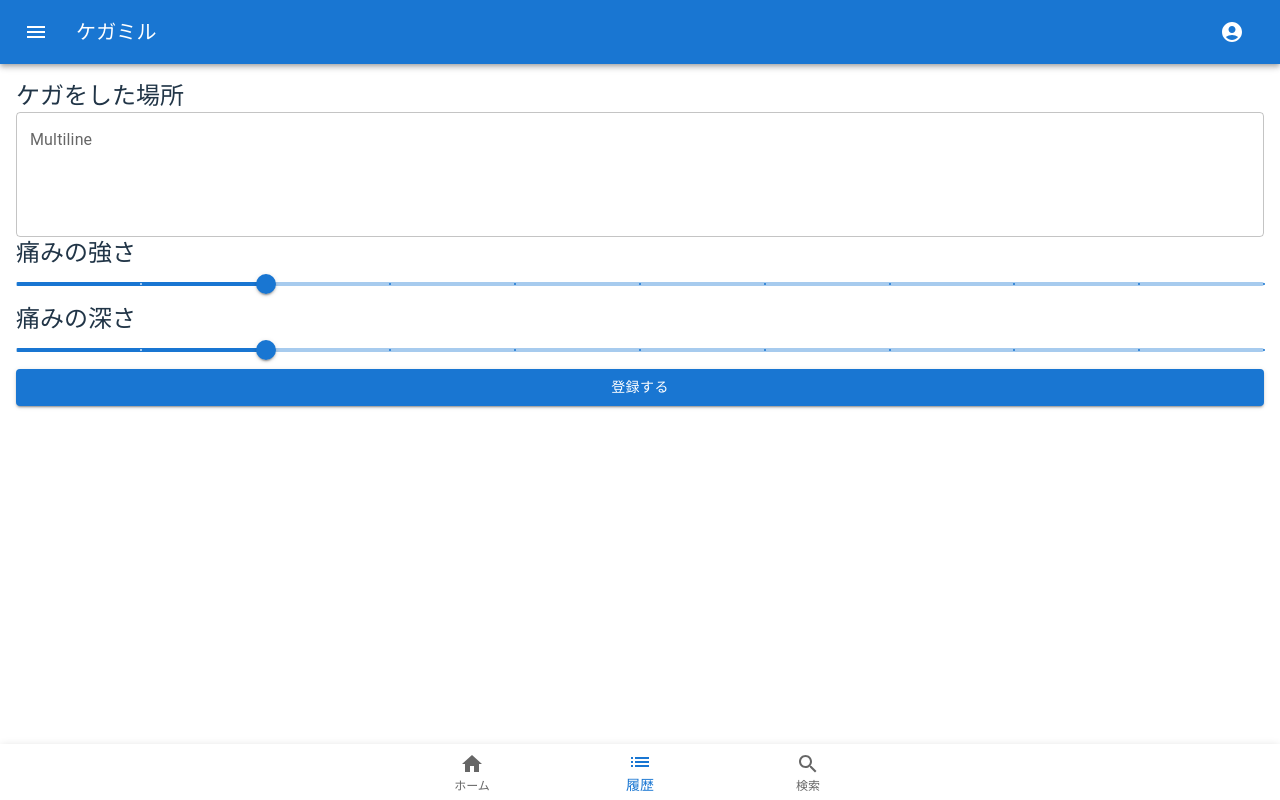
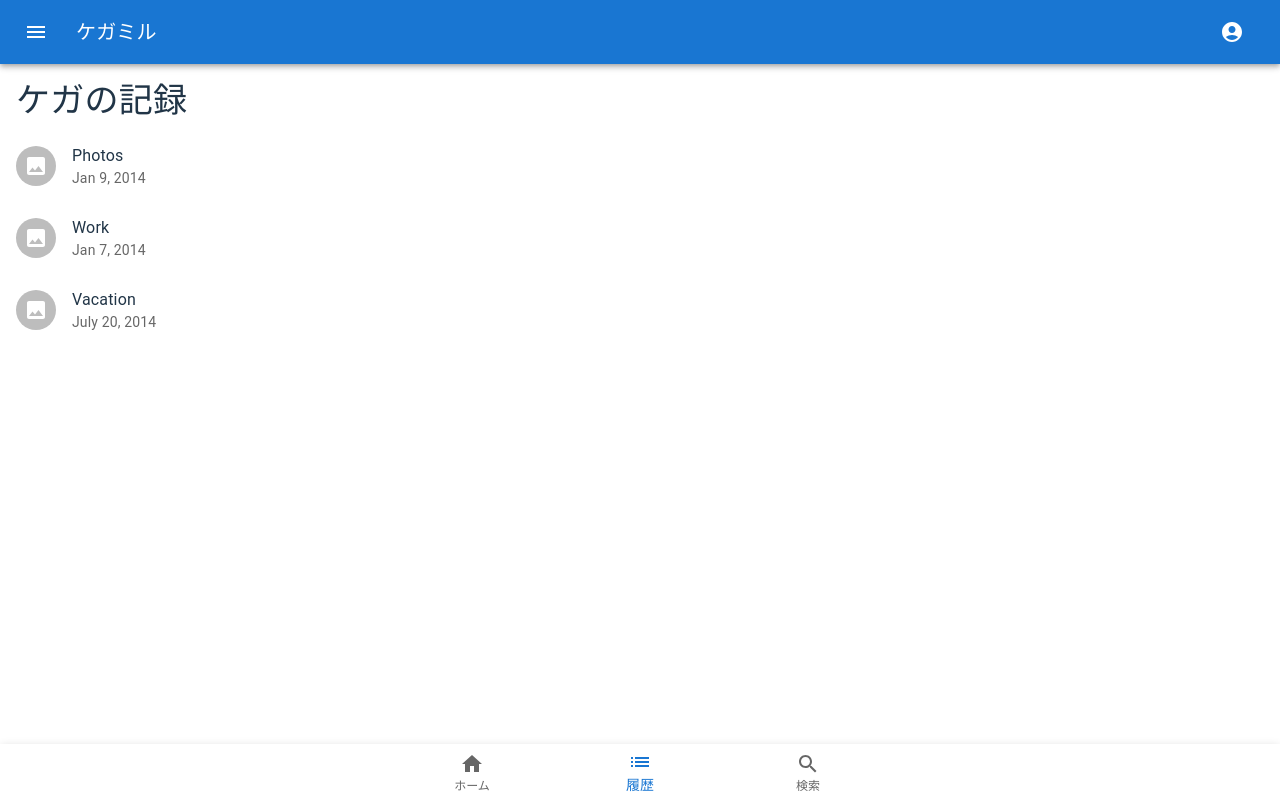
Before and after one commit to newt239/kegamiru, a React (Vite) app: page /list in a window 1280 px wide. Built offline with nearby package versions, Linux system fonts and the light colour scheme.

Commit message:
add: list page

```diff
--- a/src/routeTree.gen.ts
+++ b/src/routeTree.gen.ts
@@ -12,12 +12,18 @@
 
 import { Route as rootRoute } from './routes/__root'
 import { Route as ListImport } from './routes/list'
+import { Route as AddImport } from './routes/add'
 import { Route as IndexImport } from './routes/index'
 
 // Create/Update Routes
 
 const ListRoute = ListImport.update({
   path: '/list',
+  getParentRoute: () => rootRoute,
+} as any)
+
+const AddRoute = AddImport.update({
+  path: '/add',
   getParentRoute: () => rootRoute,
 } as any)
 
@@ -37,6 +43,13 @@ declare module '@tanstack/react-router' {
       preLoaderRoute: typeof IndexImport
       parentRoute: typeof rootRoute
     }
+    '/add': {
+      id: '/add'
+      path: '/add'
+      fullPath: '/add'
+      preLoaderRoute: typeof AddImport
+      parentRoute: typeof rootRoute
+    }
     '/list': {
       id: '/list'
       path: '/list'
@@ -49,7 +62,11 @@ declare module '@tanstack/react-router' {
 
 // Create and export the route tree
 
-export const routeTree = rootRoute.addChildren({ IndexRoute, ListRoute })
+export const routeTree = rootRoute.addChildren({
+  IndexRoute,
+  AddRoute,
+  ListRoute,
+})
 
 /* prettier-ignore-end */
 
@@ -60,11 +77,15 @@ export const routeTree = rootRoute.addChildren({ IndexRoute, ListRoute })
       "filePath": "__root.tsx",
       "children": [
         "/",
+        "/add",
         "/list"
       ]
     },
     "/": {
       "filePath": "index.tsx"
+    },
+    "/add": {
+      "filePath": "add.tsx"
     },
     "/list": {
       "filePath": "list.tsx"
--- a/src/routes/__root.tsx
+++ b/src/routes/__root.tsx
@@ -9,7 +9,7 @@ export const Route = createRootRoute({
   component: () => (
     <>
       <MenuAppBar />
-      <Box p={2}>
+      <Box py={2}>
         <Outlet />
       </Box>
       <BottomBar />
--- /dev/null
+++ b/src/routes/add.tsx
@@ -0,0 +1,46 @@
+import { Box, Button, Slider, TextField, Typography } from "@mui/material";
+import { createFileRoute } from "@tanstack/react-router";
+
+export const Route = createFileRoute("/add")({
+  component: () => (
+    <>
+      <Box px={2}>
+        <Typography variant="h5">ケガをした場所</Typography>
+      </Box>
+      <TextField
+        fullWidth
+        id="outlined-multiline-flexible"
+        label="Multiline"
+        multiline
+        rows={4}
+      />
+      <Typography variant="h5">痛みの強さ</Typography>
+      <Slider
+        aria-label="Temperature"
+        defaultValue={30}
+        marks
+        max={110}
+        min={10}
+        shiftStep={30}
+        step={10}
+        valueLabelDisplay="auto"
+      />
+
+      <Typography variant="h5">痛みの深さ</Typography>
+      <Slider
+        aria-label="Temperature"
+        defaultValue={30}
+        marks
+        max={110}
+        min={10}
+        shiftStep={30}
+        step={10}
+        valueLabelDisplay="auto"
+      />
+
+      <Button fullWidth variant="contained">
+        登録する
+      </Button>
+    </>
+  ),
+});
--- a/src/routes/list.tsx
+++ b/src/routes/list.tsx
@@ -1,44 +1,47 @@
-import { Button, Slider, TextField, Typography } from "@mui/material";
+import ImageIcon from "@mui/icons-material/Image";
+import {
+  Avatar,
+  Box,
+  List,
+  ListItem,
+  ListItemAvatar,
+  ListItemText,
+  Typography,
+} from "@mui/material";
 import { createFileRoute } from "@tanstack/react-router";
 
 export const Route = createFileRoute("/list")({
   component: () => (
     <>
-      <Typography variant="h5">ケガをした場所</Typography>
-      <TextField
-        fullWidth
-        id="outlined-multiline-flexible"
-        label="Multiline"
-        multiline
-        rows={4}
-      />
-      <Typography variant="h5">痛みの強さ</Typography>
-      <Slider
-        aria-label="Temperature"
-        defaultValue={30}
-        marks
-        max={110}
-        min={10}
-        shiftStep={30}
-        step={10}
-        valueLabelDisplay="auto"
-      />
-
-      <Typography variant="h5">痛みの深さ</Typography>
-      <Slider
-        aria-label="Temperature"
-        defaultValue={30}
-        marks
-        max={110}
-        min={10}
-        shiftStep={30}
-        step={10}
-        valueLabelDisplay="auto"
-      />
-
-      <Button fullWidth variant="contained">
-        登録する
-      </Button>
+      <Box px={2}>
+        <Typography variant="h4">ケガの記録</Typography>
+      </Box>
+      <List sx={{ width: "100%", maxWidth: 360, bgcolor: "background.paper" }}>
+        <ListItem>
+          <ListItemAvatar>
+            <Avatar>
+              <ImageIcon />
+            </Avatar>
+          </ListItemAvatar>
+          <ListItemText primary="Photos" secondary="Jan 9, 2014" />
+        </ListItem>
+        <ListItem>
+          <ListItemAvatar>
+            <Avatar>
+              <ImageIcon />
+            </Avatar>
+          </ListItemAvatar>
+          <ListItemText primary="Work" secondary="Jan 7, 2014" />
+        </ListItem>
+        <ListItem>
+          <ListItemAvatar>
+            <Avatar>
+              <ImageIcon />
+            </Avatar>
+          </ListItemAvatar>
+          <ListItemText primary="Vacation" secondary="July 20, 2014" />
+        </ListItem>
+      </List>
     </>
   ),
 });
```
